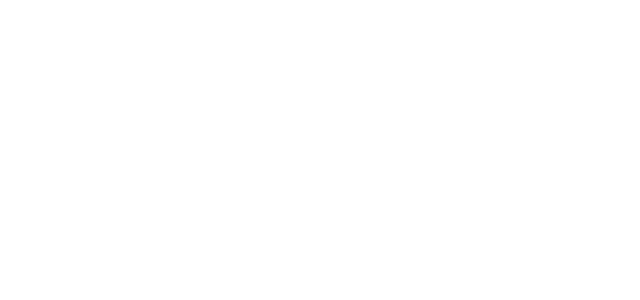
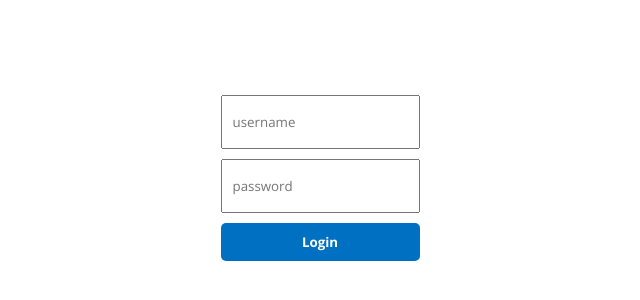
Before and after one commit to Matt-LaRochelle/bookingApp, a React (Create React App) app in the folder client/: page /login in a window 1280 px wide. Before the commit this address had no page. Shown: the part 222-522 px from the top of the page, without its empty margins (320-960 px from the left). Built offline with nearby package versions, Linux system fonts and the light colour scheme.

Commit message:
login auth complete

```diff
--- a/client/src/App.js
+++ b/client/src/App.js
@@ -6,6 +6,7 @@ import {
 import Home from "./pages/home/Home";
 import Hotel from "./pages/hotel/Hotel";
 import List from "./pages/list/List";
+import Login from './pages/login/Login'
 
 function App() {
   return (
@@ -14,6 +15,7 @@ function App() {
         <Route path="/" element={<Home/>}/>
         <Route path="/hotels" element={<List/>}/>
         <Route path="/hotels/:id" element={<Hotel/>}/>
+        <Route path="/login" element={<Login />}/>
       </Routes>
     </BrowserRouter>
   );
--- a/client/src/components/header/Header.jsx
+++ b/client/src/components/header/Header.jsx
@@ -15,6 +15,7 @@ import "react-date-range/dist/theme/default.css"; // theme css file
 import { format } from "date-fns";
 import { useNavigate } from "react-router-dom";
 import { SearchContext } from "../../context/SearchContext";
+import { AuthContext } from "../../context/AuthContext";
 
 const Header = ({ type }) => {
   const [destination, setDestination] = useState("");
@@ -34,6 +35,7 @@ const Header = ({ type }) => {
   });
 
   const navigate = useNavigate();
+  const { user } = useContext(AuthContext);
 
   const handleOption = (name, operation) => {
     setOptions((prev) => {
@@ -89,7 +91,7 @@ const Header = ({ type }) => {
               Get rewarded for your travels – unlock instant savings of 10% or
               more with a free Lamabooking account
             </p>
-            <button className="headerBtn">Sign in / Register</button>
+            {!user && <button className="headerBtn">Sign in / Register</button>}
             <div className="headerSearch">
               <div className="headerSearchItem">
                 <FontAwesomeIcon icon={faBed} className="headerIcon" />
--- a/client/src/components/navbar/Navbar.jsx
+++ b/client/src/components/navbar/Navbar.jsx
@@ -1,18 +1,30 @@
 import "./navbar.css"
 import { Link } from 'react-router-dom'
+import { useContext } from "react";
+import { AuthContext } from "../../context/AuthContext";
+
 
 const Navbar = () => {
+  const { user, dispatch } = useContext(AuthContext);
+
+  const handleClick = () => {
+    dispatch({type: 'LOGOUT'})
+  }
+
   return (
     <div className="navbar">
       <div className="navContainer">
       <Link to='/' style={{color: "inherit", textDecoration:"none"}}>
         <span className="logo">lamabooking</span>
       </Link>
-
-        <div className="navItems">
-          <button className="navButton">Register</button>
-          <button className="navButton">Login</button>
-        </div>
+        {user ? user.username : (
+          <div className="navItems">
+            <button className="navButton">Register</button>
+            <button className="navButton">Login</button>
+          </div>
+        )}
+        {/* I am adding a logout button */}
+        {user && <button onClick={handleClick}>Logout</button>}
       </div>
     </div>
   )
--- a/client/src/pages/login/Login.jsx
+++ b/client/src/pages/login/Login.jsx
@@ -1,8 +1,55 @@
 import './login.css'
+import axios from 'axios'
+import { useContext, useState } from 'react'
+import { AuthContext } from '../../context/AuthContext'
+import { useNavigate } from 'react-router-dom'
+
 
 const Login = () => {
+    const [ credentials, setCredentials ] = useState({
+        username: undefined,
+        password: undefined
+    })
+
+    const { loading, error, dispatch } = useContext(AuthContext);
+
+    const navigate = useNavigate()
+
+    const handleChange = (e) => {
+        setCredentials((prev) => ({ ...prev, [e.target.id]: e.target.value }))
+    }
+
+    const handleClick = async e => {
+        e.preventDefault()
+        dispatch({type: 'LOGIN_START'})
+        try {
+            const res = await axios.post('/auth/login', credentials);
+            dispatch({ type: 'LOGIN_SUCCESS', payload: res.data });
+            navigate('/')
+        } catch (err) {
+            dispatch({type: 'LOGIN_FAILURE', payload: err.response.data})
+        }
+    }
+
     return (
-        <div>Login</div>
+        <div className='login'>
+            <div className='lContainer'>
+                <input
+                    type="text"
+                    placeholder='username'
+                    id='username'
+                    onChange={handleChange}
+                    className='lInput' />
+                <input
+                    type="password"
+                    placeholder='password'
+                    id='password'
+                    onChange={handleChange}
+                    className='lInput' />
+                <button disabled={loading} onClick={handleClick} className='lButton'>Login</button>
+                {error && <span>{error.message}</span>}
+            </div>
+        </div>
     )
 }
 
--- a/client/src/pages/login/login.css
+++ b/client/src/pages/login/login.css
@@ -0,0 +1,32 @@
+.login {
+    height: 100vh;
+    display: flex;
+    align-items: center;
+    justify-content: center;
+  }
+
+  .lContainer {
+    display: flex;
+    flex-direction: column;
+    gap: 10px;
+  }
+
+  .lInput{
+    height: 30px;
+    padding: 10px;
+  }
+
+  .lButton {
+    border: none;
+    padding: 10px 20px;
+    background-color: #0071c2;
+    color: white;
+    font-weight: bold;
+    cursor: pointer;
+    border-radius: 5px;
+  }
+
+  .lButton:disabled{
+    background-color: #0071c28c;
+    cursor: not-allowed;
+  }
```
